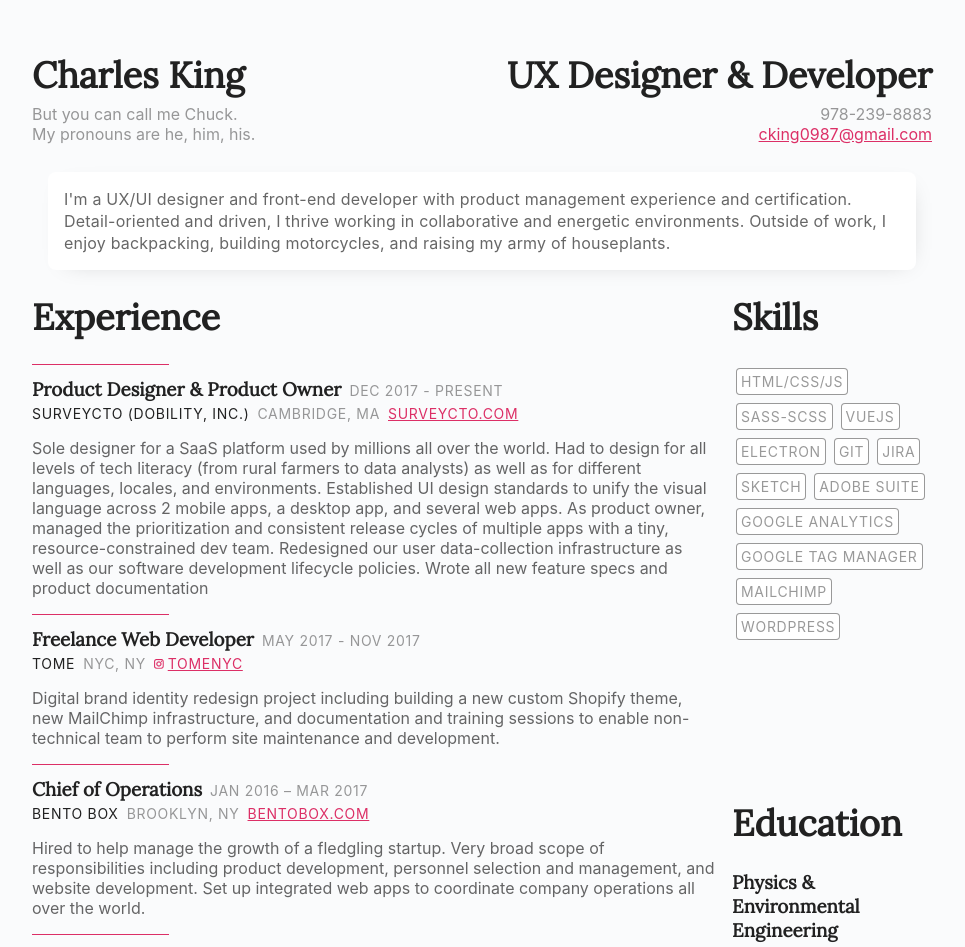
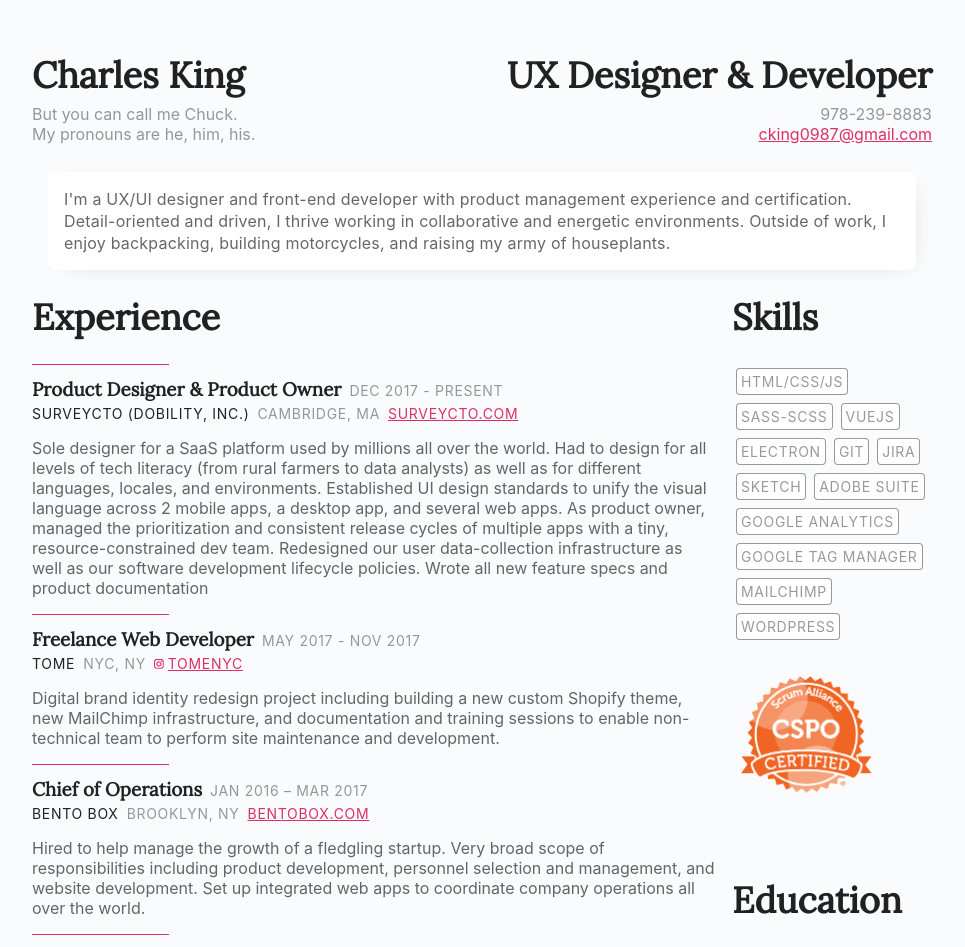
Before and after one commit to cking0987/resume, a Vue app: page / in a window 1280 px wide. Shown: the top 947 px of the page, without its empty margins (158-1123 px from the left). Built offline with nearby package versions, Linux system fonts and the light colour scheme.

Commit message:
Add CSPO certification

```diff
--- a/src/App.vue
+++ b/src/App.vue
@@ -83,6 +83,7 @@
 					'MailChimp',
 					'WordPress',
 				]"></Skills>
+				<CSPO />
 			</div>
 
 			<!-- Education -->
@@ -133,6 +134,7 @@ import Header from './components/Header.vue'
 import About from './components/About.vue'
 import WorkExperience from './components/WorkExperience.vue'
 import Skills from './components/Skills.vue'
+import CSPO from './components/CSPO.vue'
 import Education from './components/Education'
 import Reference from './components/Reference.vue'
 
@@ -144,6 +146,7 @@ export default {
 		About,
 		WorkExperience,
 		Skills,
+		CSPO,
 		Education,
 		Reference
   }
--- /dev/null
+++ b/src/components/CSPO.vue
@@ -0,0 +1,24 @@
+<template>
+	<div class="cert-component">
+		<a href="https://bcert.me/sqpetblny" target="_blank" rel="noreferrer">
+			<img :src="imgPath" alt="Certified Scrum Product Owner">
+		</a>
+	</div>
+</template>
+
+<script>
+export default {
+	name: 'CSPO',
+	data () {
+		return {
+			imgPath: require("@/assets/CSPO.png")
+		}
+	}
+}
+</script>
+
+<style scoped>
+img {
+	width: 75%;
+}
+</style>
```
Also changed, not shown: src/assets/CSPO.png (added).
